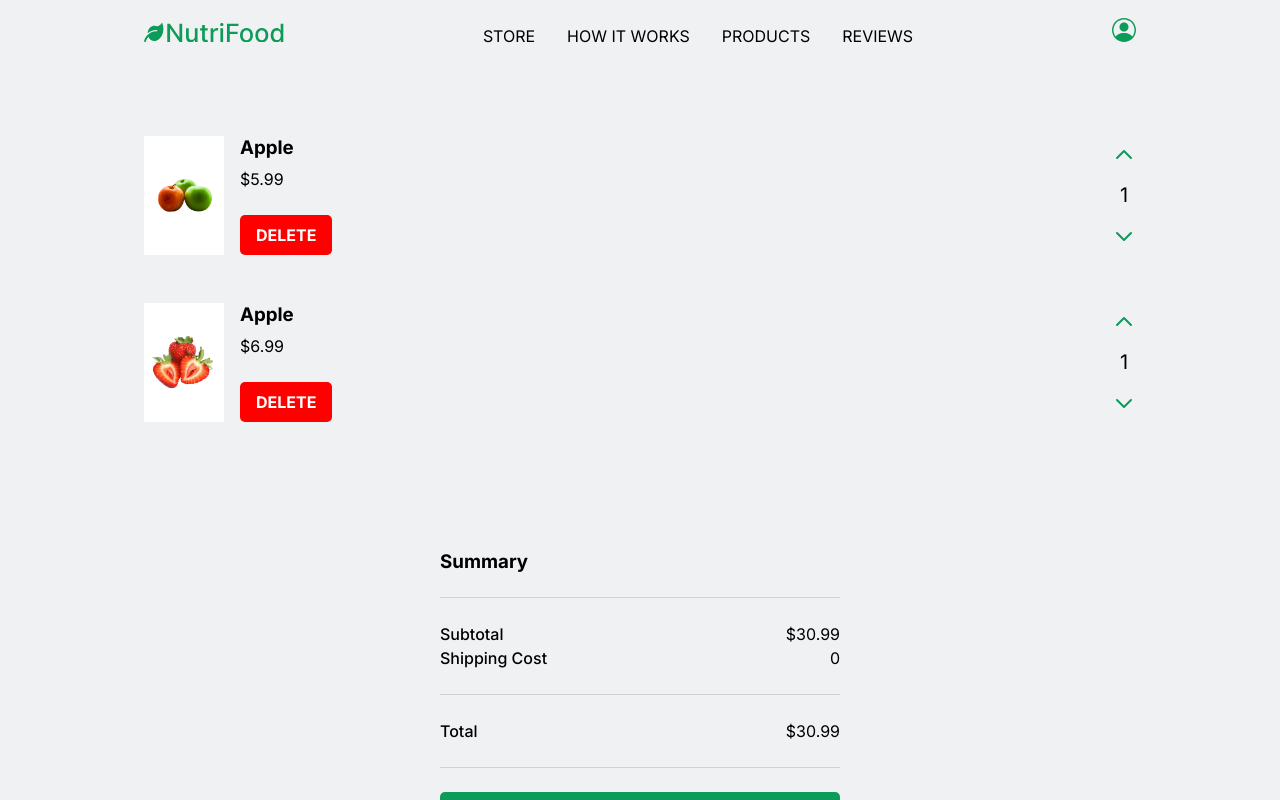
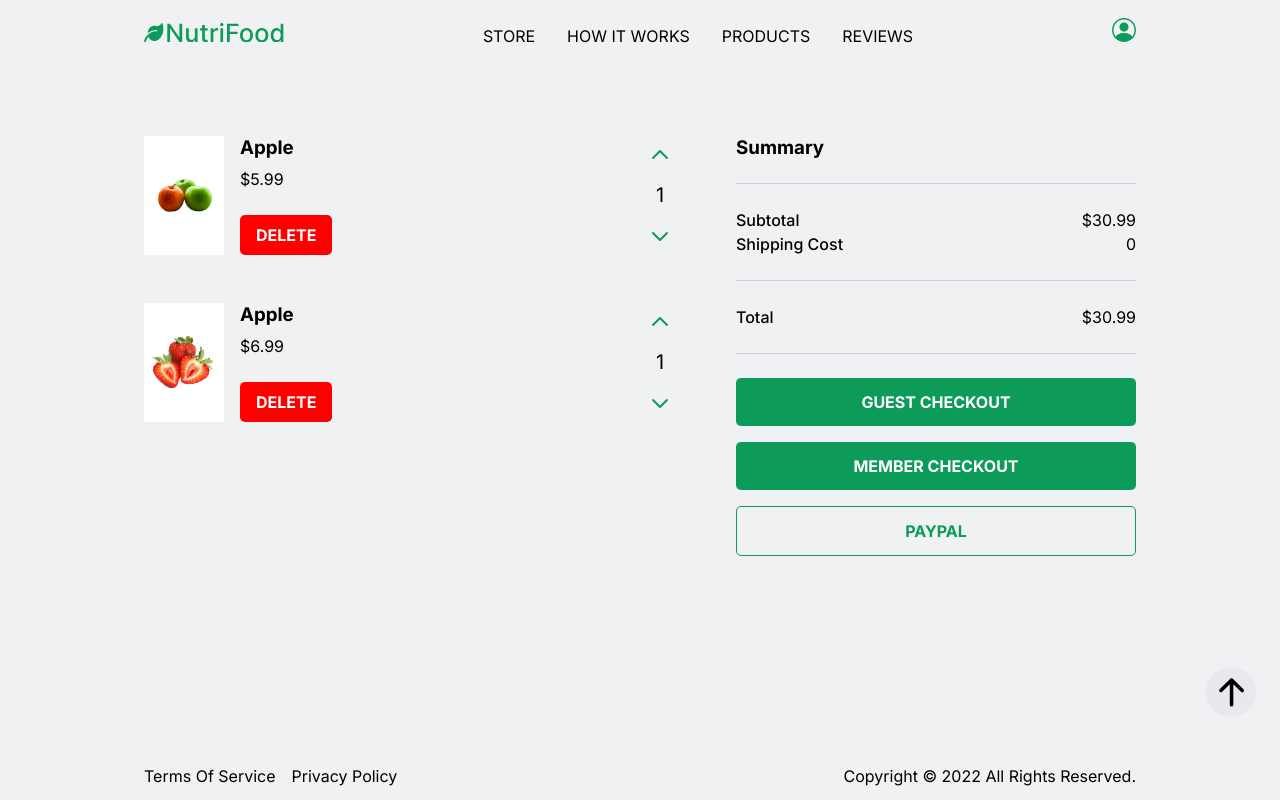
Before and after one commit to daily-coder/nutrifood, a Next.js app: page /checkout in a window 1280 px wide. Shown: the top 800 px of the page. Built offline with nearby package versions, Linux system fonts and the light colour scheme.

Commit message:
feat: create responsive checkout page

```diff
--- a/src/components/CheckoutList/CheckoutList.js
+++ b/src/components/CheckoutList/CheckoutList.js
@@ -2,7 +2,8 @@ import CheckoutItem from "./CheckoutItem";
 import styled from "styled-components";
 
 const Wrapper = styled.div`
-  margin: var(--space-64) 0;
+  margin: var(--space-64) auto;
+  max-width: 750px;
 `;
 
 const CheckoutItemsWrapper = styled.div`
--- a/src/components/Payment/Payment.js
+++ b/src/components/Payment/Payment.js
@@ -1,3 +1,4 @@
+import { BREAK_POINTS } from "../../constants";
 import PaymentOptions from "./PaymentOptions";
 import SummaryTable from "./SummaryTable";
 import styled from "styled-components";
@@ -5,6 +6,11 @@ import styled from "styled-components";
 const Wrapper = styled.aside`
   margin: var(--space-128) auto 0;
   max-width: 400px;
+
+  @media (min-width: ${BREAK_POINTS.md}) {
+    margin-top: var(--space-64);
+    margin-left: var(--space-64);
+  }
 `;
 
 function Payment() {
--- a/src/pages/checkout.js
+++ b/src/pages/checkout.js
@@ -1,6 +1,14 @@
+import { BREAK_POINTS } from "../constants";
 import CheckoutList from "../components/CheckoutList";
 import MaxWidthWrapper from "../components/MaxWidthWrapper";
 import Payment from "../components/payment";
+import styled from "styled-components";
+
+const FlexWrapper = styled.div`
+  @media (min-width: ${BREAK_POINTS.md}) {
+    display: flex;
+  }
+`;
 
 const mockData = [
   {
@@ -30,9 +38,11 @@ function Checkout() {
     <div>
       <section>
         <MaxWidthWrapper>
-          <CheckoutList checkoutItemsData={mockData} />
+          <FlexWrapper>
+            <CheckoutList checkoutItemsData={mockData} />
 
-          <Payment />
+            <Payment />
+          </FlexWrapper>
         </MaxWidthWrapper>
       </section>
     </div>
```
